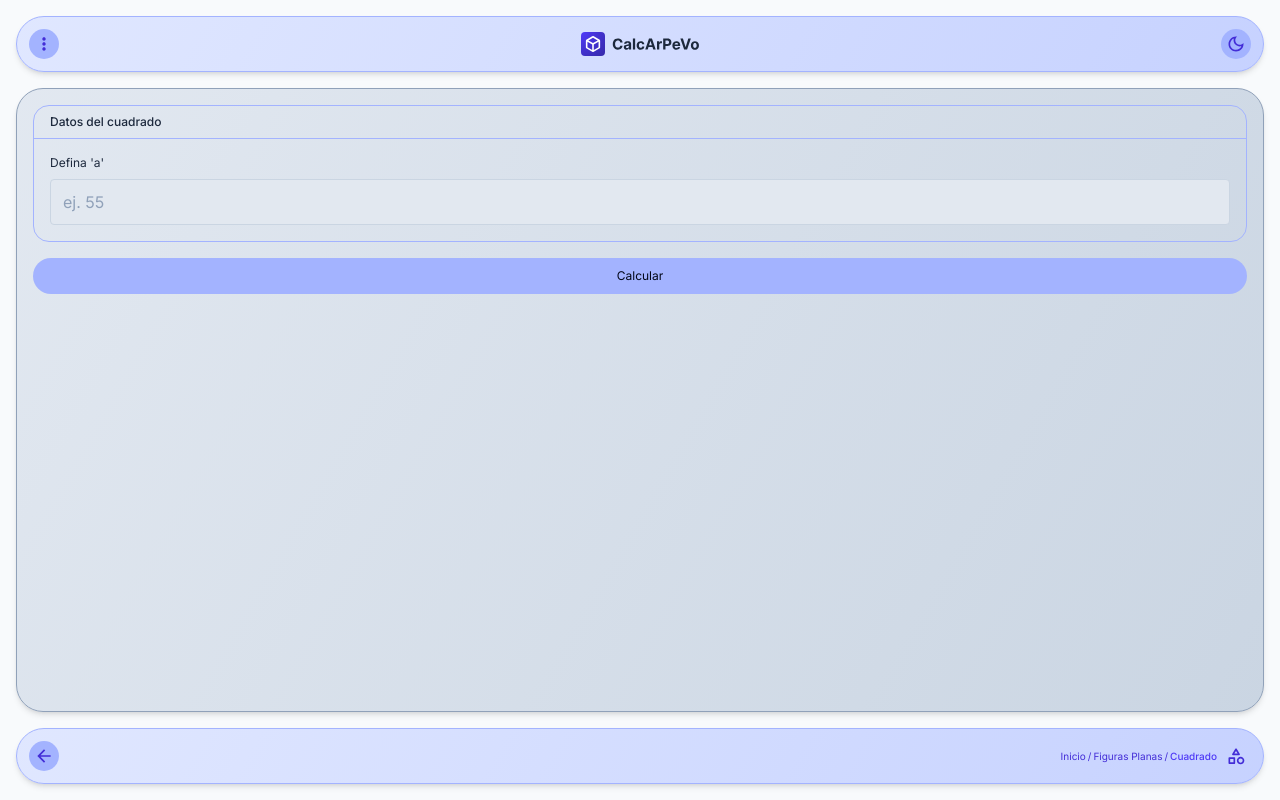
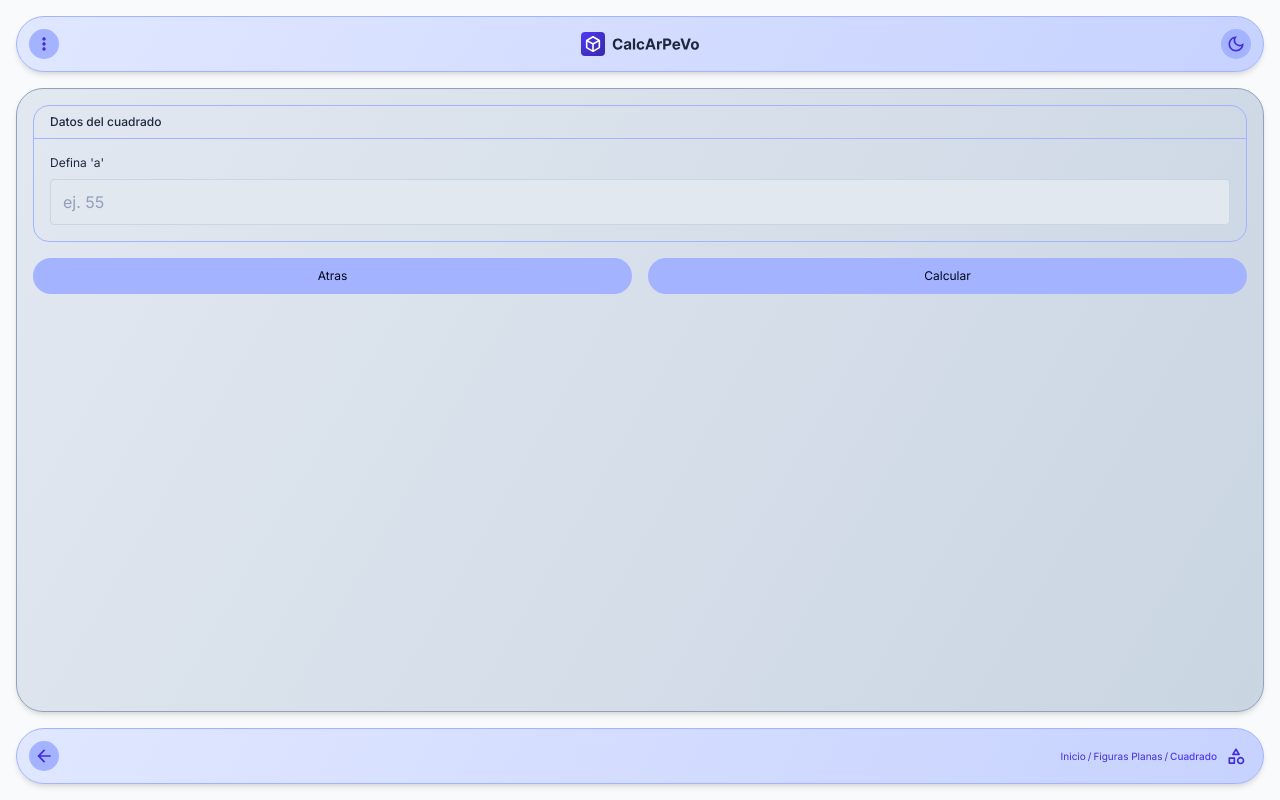
Before and after one commit to caroWD/calcarpevo, a React (Vite) app: page /figuras-planas/cuadrado in a window 1280 px wide. Both pictures are taken after a click on the button "Siguiente". Built offline with nearby package versions, Linux system fonts and the light colour scheme.

Commit message:
fix: step form

```diff
--- a/src/components/molecules/Button.tsx
+++ b/src/components/molecules/Button.tsx
@@ -1,9 +1,9 @@
-import type { JSX } from 'react'
+import { type JSX } from 'react'
 
 type Props = {
   type: 'icon' | 'text' | 'mix' | 'submit'
   children: JSX.Element | string | [JSX.Element, string]
-  onClick: () => void
+  onClick?: () => void
 }
 
 export const Button = ({ type, children, onClick }: Props) => {
@@ -31,9 +31,6 @@ export const Button = ({ type, children, onClick }: Props) => {
   ) : (
     <button
       className="rounded-full px-6 py-3 text-slate-950 dark:text-white text-center text-xs leading-none bg-indigo-300 dark:bg-indigo-950"
-      onClick={() => {
-        setTimeout(onClick, 1)
-      }}
       type="submit"
       form="figureForm"
     >
--- a/src/context/FormContextProvider.tsx
+++ b/src/context/FormContextProvider.tsx
@@ -51,9 +51,10 @@ export const FormContext = createContext<IFormContext | null>(null)
 
 type Props = {
   children: JSX.Element
+  nextStep: () => void
 }
 
-export const FormContextProvider = ({ children }: Props) => {
+export const FormContextProvider = ({ children, nextStep }: Props) => {
   const {
     register,
     handleSubmit,
@@ -64,6 +65,7 @@ export const FormContextProvider = ({ children }: Props) => {
 
   const onSubmit = (data: FormContext) => {
     handleResult(calculate(data, result))
+    nextStep()
   }
 
   return (
--- a/src/pages/flat-figures/Square.tsx
+++ b/src/pages/flat-figures/Square.tsx
@@ -31,12 +31,15 @@ export const Square = () => {
               onClick={nextStep}
             />
           ) : step === 1 ? (
-            <FormContextProvider>
+            <FormContextProvider nextStep={nextStep}>
               <FigureForm type="square">
                 <NumberField key={1} label="Defina 'a'" name="sides" placeholder="ej. 55" />
-                <Button key={2} type="submit" onClick={nextStep}>
-                  Calcular
-                </Button>
+                <div key={2} className="flex gap-4 *:flex-1">
+                  <Button type="text" onClick={prevStep}>
+                    Atras
+                  </Button>
+                  <Button type="submit">Calcular</Button>
+                </div>
               </FigureForm>
             </FormContextProvider>
           ) : (
```
